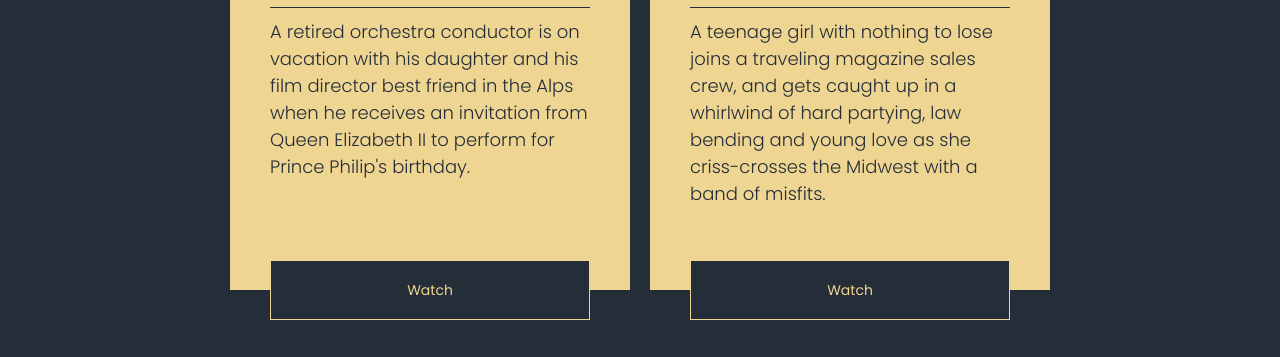
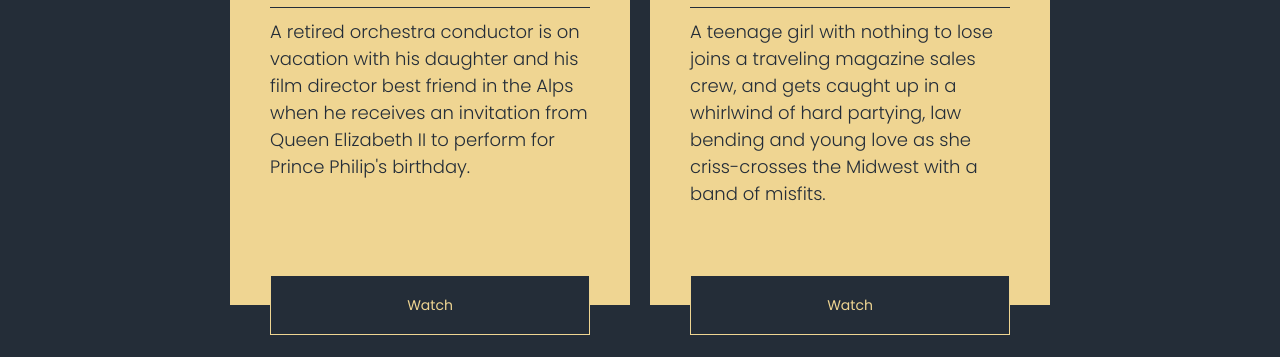
Before and after one commit to MUST4NG8888/sitebuild_finalV2, a plain HTML site: page index.html in a window 1280 px wide. Shown: the part 225-582 px from the top of the page. Drawn offline with nearby package versions, Linux system fonts and the light colour scheme.

Commit message:
CSS added V2

```diff
--- a/style.css
+++ b/style.css
@@ -48,6 +48,7 @@ header h1 {
   display: flex;
   flex-wrap: wrap;
   align-items: center;
+  align-items: stretch;
   gap: 90px 20px;
   justify-content: center;
   max-width: 1000px;
@@ -73,8 +74,7 @@ header h1 {
   color:#242d38;
   width: 100%;
   max-width: 400px;
-  min-height: 415px;
-  height: fit-content;
+  min-height: 430px;
 }
 
 .box div:nth-last-child(2) {
```
